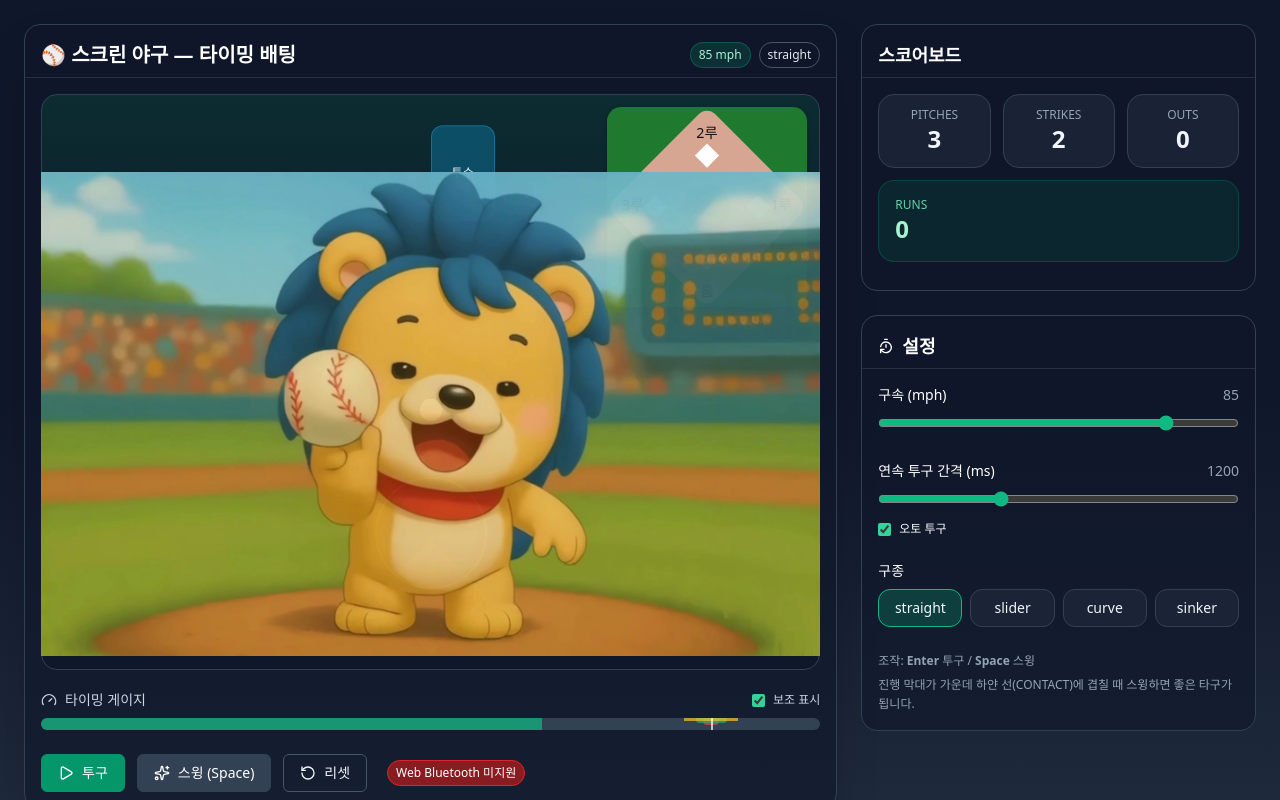
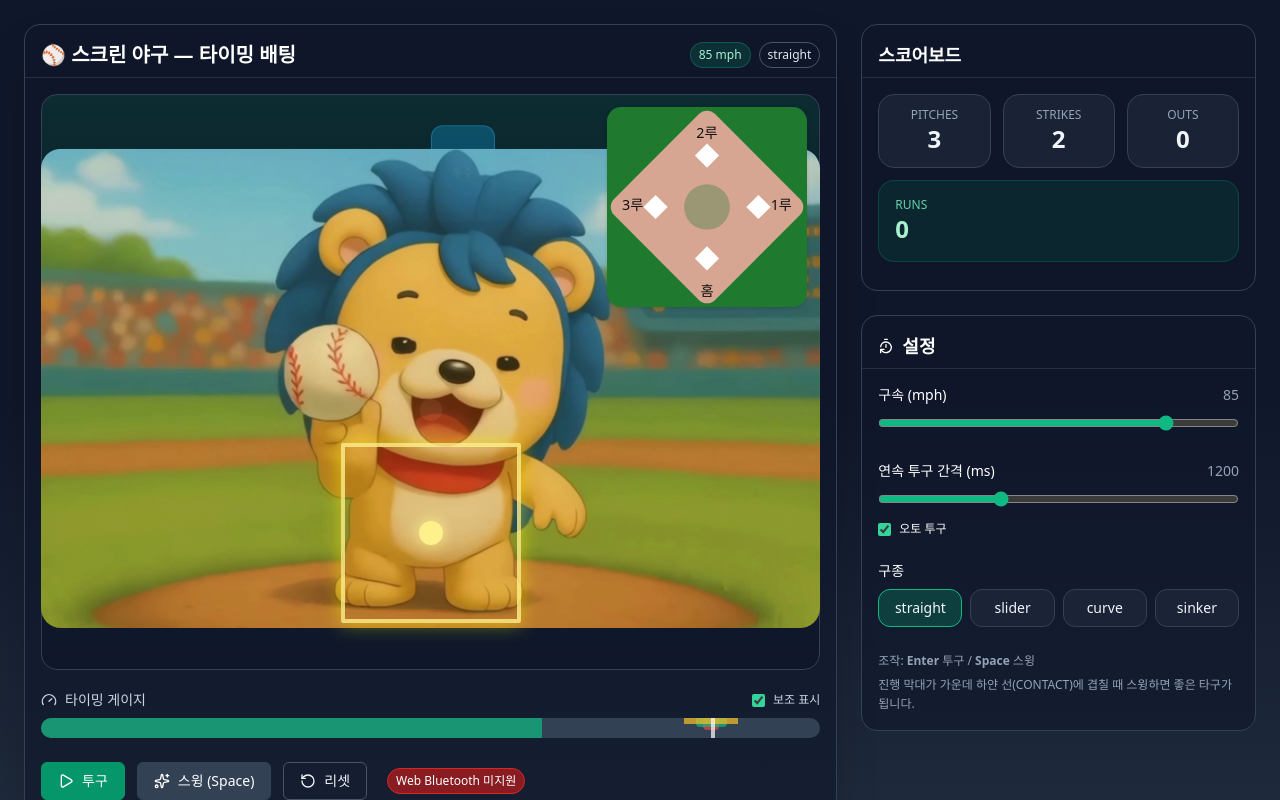
Before and after one commit to hwkimv/baseball, a React (Vite) app: page / in a window 1280 px wide. Built offline with nearby package versions, Linux system fonts and the light colour scheme.

Commit message:
baseball v1.0.2

```diff
--- a/src/components/field/Field.tsx
+++ b/src/components/field/Field.tsx
@@ -31,42 +31,52 @@ export const Field: React.FC<Props> = ({ inPlay, result, runners, progress, kine
         <div
             ref={fieldRef}
             className="relative w-full rounded-2xl overflow-hidden bg-gradient-to-b from-emerald-900/40 via-slate-900/40 to-slate-900 border border-slate-700"
-            style={{ height: "min(72vh, 820px)" }}
+            style={{height: "min(72vh, 820px)"}}
         >
             {/* 미니 다이아 + 점수는 상위에서 별도 표기하고 싶으면 props로 넘겨 분리 가능 */}
-            <div className="absolute right-3 top-3 z-20 pointer-events-none">
-                <MiniDiamond runners={runners} size={200} />
+            <div className="absolute right-3 top-3 z-30 pointer-events-none">
+                <MiniDiamond runners={runners} size={200}/>
             </div>
 
             {/* 가이드 라인 */}
             <div className="absolute inset-0 pointer-events-none">
-                <div className="absolute left-0 right-0 top-1/2 h-px bg-white/10" />
-                <div className="absolute left-0 right-0 top-[70%] h-px bg-white/5" />
-                <div className="absolute left-0 right-0 top-[85%] h-px bg-white/5" />
+                <div className="absolute left-0 right-0 top-1/2 h-px bg-white/10"/>
+                <div className="absolute left-0 right-0 top-[70%] h-px bg-white/5"/>
+                <div className="absolute left-0 right-0 top-[85%] h-px bg-white/5"/>
             </div>
 
             {/* 투수 박스(시각효과) */}
             <motion.div
                 className="absolute left-1/2 -translate-x-1/2 top-8 w-16 h-24 rounded-xl bg-sky-500/30 border border-sky-400/30 flex items-center justify-center text-xs"
-                animate={inPlay ? { y: [0, -4, 0] } : { y: 0 }}
-                transition={{ duration: 0.6, repeat: inPlay ? Infinity : 0, ease: "easeInOut" }}
+                animate={inPlay ? {y: [0, -4, 0]} : {y: 0}}
+                transition={{duration: 0.6, repeat: inPlay ? Infinity : 0, ease: "easeInOut"}}
             >
                 투수
             </motion.div>
 
             {/* 홈 플레이트 / 힌트 */}
-            <div className="absolute left-1/2 -translate-x-1/2 bottom-8 w-20 h-20 rotate-45 bg-white/10 border border-white/20" />
-            <div className="absolute left-1/2 -translate-x-1/2 bottom-20 w-28 h-28 rounded-full border-2 border-amber-300/40" />
+            <div className="absolute bottom-[8%] left-1/2 -translate-x-1/2 z-[30]">
+                <div className="relative w-[180px] h-[180px]">
+                    {/* 스트라이크 존 */}
+                    <div
+                        className="absolute inset-0 border-4 border-yellow-200/80 rounded-sm shadow-[0_0_20px_rgba(255,255,0,0.5)]"/>
+
+                    {/* 중앙 타격 타이밍 포인트 */}
+                    <div className="absolute left-1/2 top-1/2 w-[24px] h-[24px]
+                    bg-yellow-200 rounded-full -translate-x-1/2 -translate-y-1/2 shadow-[0_0_16px_rgba(255,255,150,0.8)]"/>
+
+                </div>
+            </div>
 
             {/* 공 */}
             <AnimatePresence>
                 {inPlay && (
                     <motion.div
                         key="ball-wrap"
-                        initial={{ opacity: 0 }}
-                        animate={{ opacity: 1 }}
-                        exit={{ opacity: 0 }}
-                        transition={{ duration: 0.18, ease: "easeOut" }}
+                        initial={{opacity: 0}}
+                        animate={{opacity: 1}}
+                        exit={{opacity: 0}}
+                        transition={{duration: 0.18, ease: "easeOut"}}
                         className="absolute left-1/2 -translate-x-1/2 top-12"
                     >
                         <div
@@ -87,10 +97,10 @@ export const Field: React.FC<Props> = ({ inPlay, result, runners, progress, kine
                 {result && (
                     <motion.div
                         key="result-banner"
-                        initial={{ opacity: 0, y: -40, scale: 0.9 }}
-                        animate={{ opacity: 1, y: 0, scale: 1 }}
-                        exit={{ opacity: 0, y: -20, scale: 0.9 }}
-                        transition={{ duration: 0.3, ease: "easeOut" }}
+                        initial={{opacity: 0, y: -40, scale: 0.9}}
+                        animate={{opacity: 1, y: 0, scale: 1}}
+                        exit={{opacity: 0, y: -20, scale: 0.9}}
+                        transition={{duration: 0.3, ease: "easeOut"}}
                         className="
                         absolute
                         left-[43%]    /* ⬅️ 화면 가로 중앙 약간 왼쪽 (시각적 중앙 맞춤) */
@@ -113,7 +123,7 @@ export const Field: React.FC<Props> = ({ inPlay, result, runners, progress, kine
                                             : result.kind === "single" || result.kind === "double" || result.kind === "triple"
                                                 ? "bg-emerald-700/90 border-emerald-400 animate-bounce"
                                                 : "bg-slate-700/90 border-slate-500"
-                                }
+                            }
                                       `}
                         >
                             {result.kind === "homerun" && "🔥 HOMERUN! 🎉"}
--- a/src/components/field/PitcherFrameSequence.tsx
+++ b/src/components/field/PitcherFrameSequence.tsx
@@ -39,17 +39,25 @@ export default function PitcherFrameSequence({
             absolute inset-0
             flex items-center
             justify-center"
-            style={{ top, zIndex: z }}
+            style={{
+                top,
+                zIndex: z,
+                transform: "translateY(-5%)",
+                borderRadius: "10px", }}
             aria-hidden
         >
             <img
                 src={src}
                 alt="투수 모션"
                 className="
-                w-full
-                h-full
+                w-auto
+                h-auto
                 object-contain
                 opacity-95"
+                style={{
+                    borderRadius: "20px",      // ⬅️ 이미지 자체도 둥글게
+                    transform: "scaleX(1) scaleY(0.99)",
+                }}
                 draggable={false}
             />
         </div>
--- a/src/components/hud/TimingBar.tsx
+++ b/src/components/hud/TimingBar.tsx
@@ -18,21 +18,22 @@ export const TimingBar: React.FC<Props> = ({ progress, assistBar, setAssistBar }
             </label>
         </div>
 
-        <div className="relative h-3 rounded-full bg-slate-700 overflow-hidden">
+        <div className="relative h-5 rounded-full bg-slate-700 overflow-hidden">
             <div className="absolute top-0 bottom-0 left-0" style={{ width: `${progress * 100}%` }}>
                 <div className="h-full bg-emerald-500/70" />
             </div>
             {assistBar && (
                 <>
-                    <div className="absolute top-[-4px] h-[11px] rounded bg-red-500/70"
+                    <div className="absolute top-[-4px] h-[16px] rounded bg-red-500/70"
                          style={{ left: `${(CONTACT_PROGRESS - PERFECT) * 100}%`, width: `${(PERFECT * 2) * 100}%` }} />
-                    <div className="absolute top-[-2px] h-[7px] rounded bg-emerald-500/70"
+                    <div className="absolute top-[-2px] h-[11px] rounded bg-emerald-500/70"
                          style={{ left: `${(CONTACT_PROGRESS - GOOD) * 100}%`, width: `${(GOOD * 2) * 100}%` }} />
-                    <div className="absolute top-0 h-[3px] bg-amber-400/70"
+                    <div className="absolute top-0 h-[6px] bg-amber-400/70"
                          style={{ left: `${(CONTACT_PROGRESS - OKAY) * 100}%`, width: `${(OKAY * 2) * 100}%` }} />
                 </>
             )}
-            <div className="absolute top-[-6px] bottom-[-6px] w-[2px] bg-white/70" style={{ left: `${CONTACT_PROGRESS * 100}%` }} />
+            <div className="absolute top-[-6px] bottom-[-6px] w-[4px] bg-white/70"
+                 style={{ left: `${CONTACT_PROGRESS * 100}%` }} />
         </div>
     </div>
 );
```
